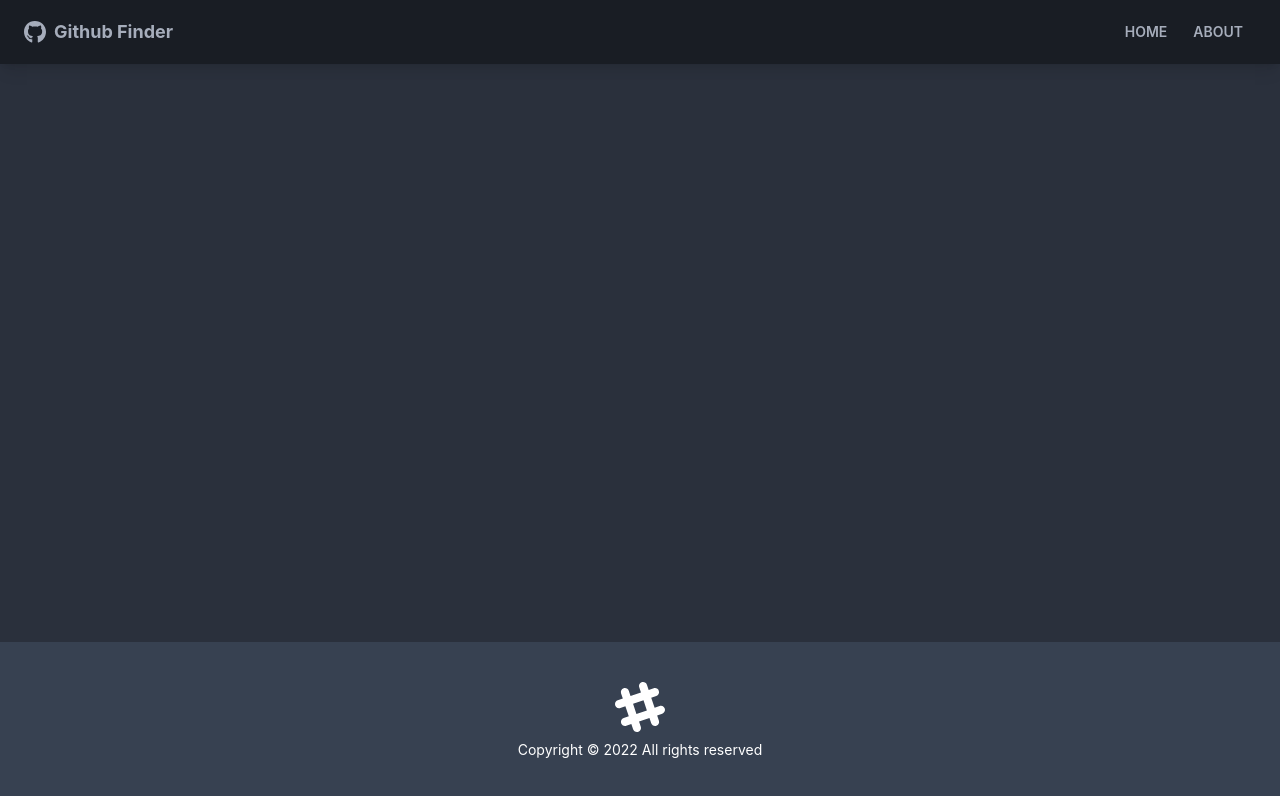
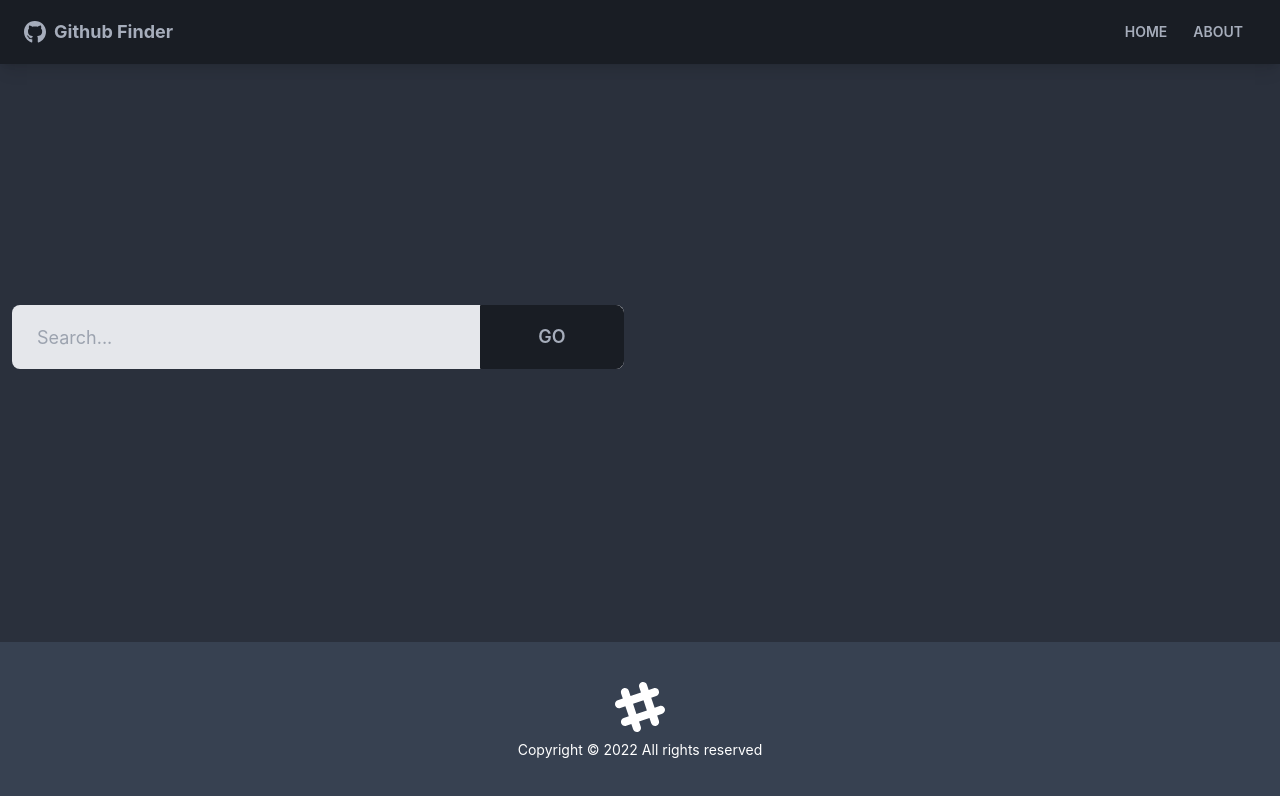
Before and after one commit to hmhuy97/github-finder, a React (Create React App) app: page / in a window 1280 px wide. Shown: the top 796 px of the page. Built offline with nearby package versions, Linux system fonts and the light colour scheme.

Commit message:
8. User Search Component

```diff
--- /dev/null
+++ b/src/components/users/UserSearch.jsx
@@ -0,0 +1,46 @@
+import React from "react";
+import { useState, useContext } from "react";
+import GithubContext from "../../context/github/GithubContext";
+function UserSearch() {
+  const [text, setText] = useState("");
+  const { users } = useContext(GithubContext);
+  const handleChange = (e) => setText(e.target.value);
+  const handleSubmit = (e) => {
+    e.preventDefault();
+    if (text === "") {
+      alert("Please enter sth");
+    } else {
+      //To do search
+      setText("");
+    }
+  };
+  return (
+    <div className="grid grid-cols-1 xl:grid-cols-2 lg:grid-cols-2 md:grid-cols-2 mb-8 gap-8">
+      <div className="">
+        <form action="" onSubmit={handleSubmit}>
+          <div className="form-control">
+            <div className="relative">
+              <input
+                type="text"
+                className="w-full pr-40 bg-gray-200 input input-lg text-black"
+                placeholder="Search..."
+                value={text}
+                onChange={handleChange}
+              />
+              <button className="absolute top-0 right-0 rounded-l-none w-36 btn btn-lg">
+                Go
+              </button>
+            </div>
+          </div>
+        </form>
+      </div>
+      {users.length > 0 && (
+        <div className="">
+          <button className="btn btn-ghost btn-lg">Clear</button>
+        </div>
+      )}
+    </div>
+  );
+}
+
+export default UserSearch;
--- a/src/pages/Home.jsx
+++ b/src/pages/Home.jsx
@@ -1,5 +1,6 @@
 import React from "react";
 import UserResults from "../components/users/UserResults";
+import UserSearch from "../components/users/UserSearch";
 function Home() {
   return (
     <>
@@ -7,6 +8,7 @@
       {/* {process.env.REACT_APP_GITHUB_TOKEN} */}
 
       {/* SEARCH COMPONENT */}
+      <UserSearch />
       <UserResults />
     </>
   );
```
